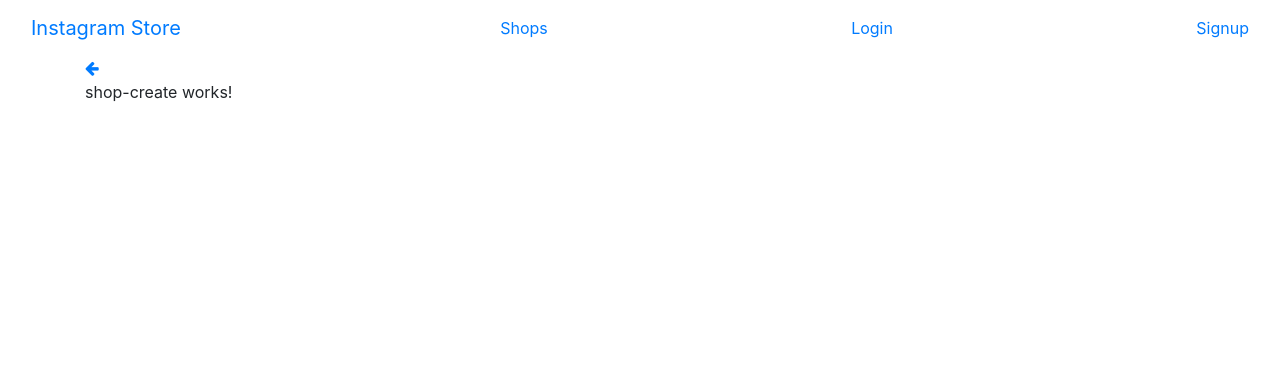
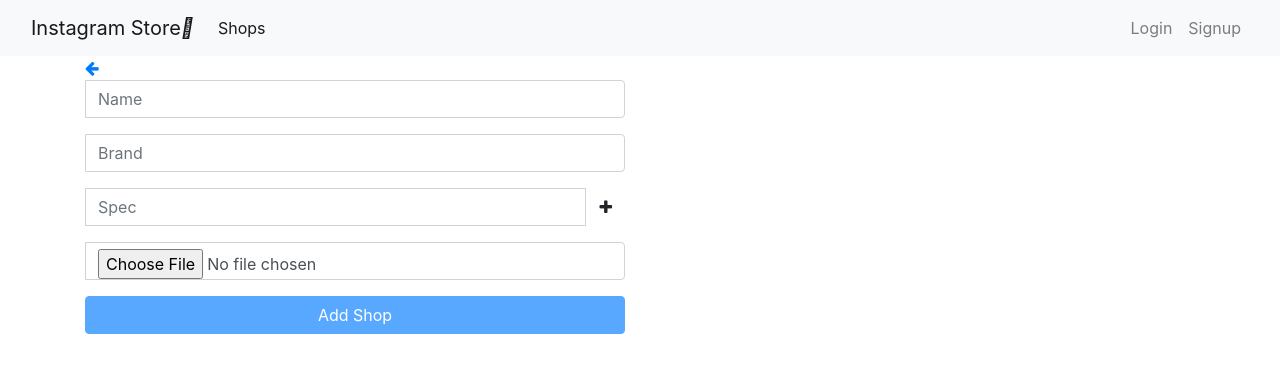
Before and after one commit to crisberpi/instagram-store-web, an Angular app: page /shops/new in a window 1280 px wide. Shown: the top 372 px of the page. Built offline with nearby package versions, Linux system fonts and the light colour scheme.

Commit message:
feat:shop create without image and specs

```diff
--- a/src/app/components/misc/nav-bar/nav-bar.component.html
+++ b/src/app/components/misc/nav-bar/nav-bar.component.html
@@ -1,16 +1,16 @@
-<nav class="navbar navbar-inverse">
+<nav class="navbar navbar-expand-lg navbar-light bg-light">
   <div class="container-fluid">
 
-    <div class="navbar-header">
+    <div>
       <a class="navbar-brand" [routerLink]="['/']">
-        <img alt="" src="">
         <span>Instagram Store</span>
+        <i class="fas fa-camera-retro"></i>
       </a>
     </div>
 
-
-        <ul class="nav navbar-nav">
-          <li class="active"><a [routerLink]="['/shops']">Shops</a>
+    <div class="collapse navbar-collapse" id="navbarSupportedContent">
+        <ul class="navbar-nav mr-auto">
+          <li class="nav-item active"><a class="nav-link" [routerLink]="['/shops']">Shops</a>
           </li>
         </ul>
 
@@ -19,8 +19,8 @@
 
 
 
-          <li>
-          <a [routerLink]="['/login']">Login</a>
+          <li class="nav-item">
+          <a class="nav-link" [routerLink]="['/login']">Login</a>
           </li>
 
 
@@ -28,10 +28,13 @@
         </ul>
 
         <ul class="nav navbar-nav navbar-right">
-          <li>
-          <a [routerLink]="['/signup']">Signup</a>
+          <li class="nav-item">
+          <a class="nav-link" [routerLink]="['/signup']">Signup</a>
           </li>
         </ul>
 
-  </div>
+
+
+    </div>
+</div>
 </nav>
--- a/src/app/components/shops/shop-create/shop-create.component.html
+++ b/src/app/components/shops/shop-create/shop-create.component.html
@@ -1,3 +1,78 @@
-<p>
-  shop-create works!
-</p>
+<div class="row">
+  <div class="col-xs-12 col-sm-6 col-sm-offset-4">
+
+    <form (ngSubmit)="onSubmitShop(shopForm)" #shopForm="ngForm">
+      <div class="form-group" [class.has-error]="name.errors && name.touched">
+        <div class="input-group">
+          <span class="input-group-addon">
+          </span>
+          <input type="text" name="name" class="form-control" placeholder="Name" [(ngModel)]="shop.name" #name="ngModel" required>
+        </div>
+        <label class="control-label" *ngIf="name.errors && name.touched">
+          <ul>
+            <li *ngIf="name.errors.required">Required</li>
+          </ul>
+        </label>
+      </div>
+
+      <div class="form-group" [class.has-error]="direction.errors && direction.touched">
+        <div class="input-group">
+          <span class="input-group-addon">
+          </span>
+          <input type="text" name="direction" class="form-control" placeholder="Brand" [(ngModel)]="shop.direction" #direction="ngModel" required>
+        </div>
+        <label class="control-label" *ngIf="direction.errors && direction.touched">
+          <ul>
+            <li *ngIf="direction.errors.required">Required</li>
+          </ul>
+        </label>
+      </div>
+
+
+
+      <div class="form-group">
+        <div class="input-group">
+          <span class="input-group-addon">
+          </span>
+          <input type="text" name="specs" class="form-control" placeholder="Spec" #spec>
+          <span class="input-group-btn">
+            <button class="btn btn-default" type="button" (click)="addSpec(spec)"><i class="fa fa-plus"></i></button>
+          </span>
+        </div>
+      </div>
+
+      <div class="form-group" *ngFor="let spec of shop.specs">
+        <div class="input-group">
+          <span class="input-group-addon">
+          </span>
+          <input type="text" name="spec" class="form-control" placeholder="Spec" [value]="spec" disabled>
+          <span class="input-group-btn">
+            <button class="btn btn-default" type="button" (click)="removeSpec(spec)">
+              <i class="fa fa-minus"></i>
+            </button>
+          </span>
+        </div>
+      </div>
+
+      <div class="form-group">
+        <div class="input-group">
+          <span class="input-group-addon">
+          </span>
+          <input type="file" name="name" class="form-control" #imageFile>
+        </div>
+      </div>
+
+      <div class="form-group" class="has-error" *ngIf="apiError">
+        <label class="control-label">
+          {{ apiError }}
+        </label>
+      </div>
+
+      <div class="form-actions">
+        <button type="submit" class="btn btn-block btn-primary" [disabled]="!shopForm.valid">Add Shop</button>
+      </div>
+    </form>
+
+
+  </div>
+</div>
--- a/src/app/components/shops/shop-create/shop-create.component.ts
+++ b/src/app/components/shops/shop-create/shop-create.component.ts
@@ -1,18 +1,28 @@
+import { ShopsService } from './../../../shared/services/shops.service';
+import { Shop } from './../../../shared/model/shop.model';
 import { Component, OnInit } from '@angular/core';
 import { Router } from '@angular/router';
+import { NgForm } from '@angular/forms';
 
 @Component({
   selector: 'app-shop-create',
   templateUrl: './shop-create.component.html',
   styleUrls: ['./shop-create.component.css']
 })
-export class ShopCreateComponent implements OnInit {
+export class ShopCreateComponent {
+  shop: Shop = new Shop();
 
   constructor(
     private router: Router,
+    private shopsService: ShopsService
   ) { }
 
-  ngOnInit() {
+  onSubmitShop(shopForm: NgForm) {
+
+      this.shopsService.create(this.shop)
+        .subscribe((phone) => {
+          shopForm.reset();
+          this.router.navigate(['/shops']);
+        });
+    }
   }
-
-}
```
